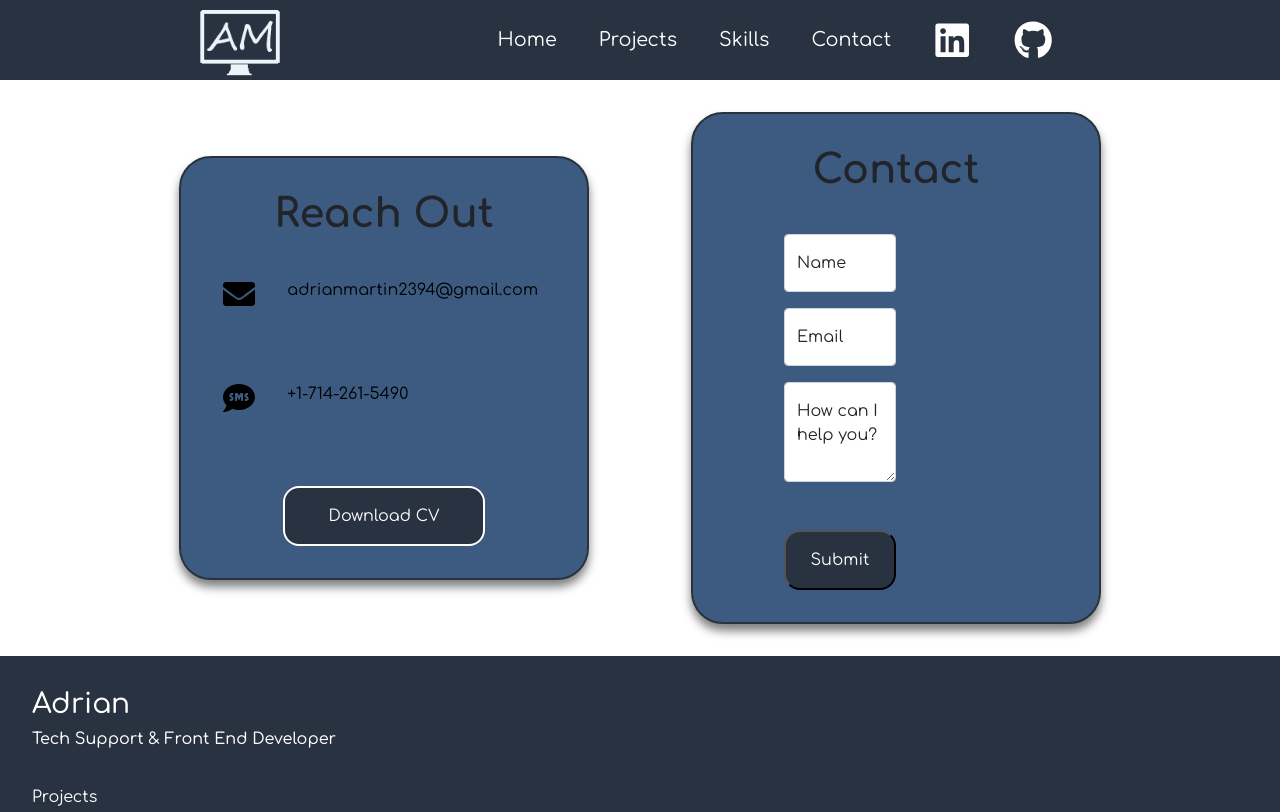
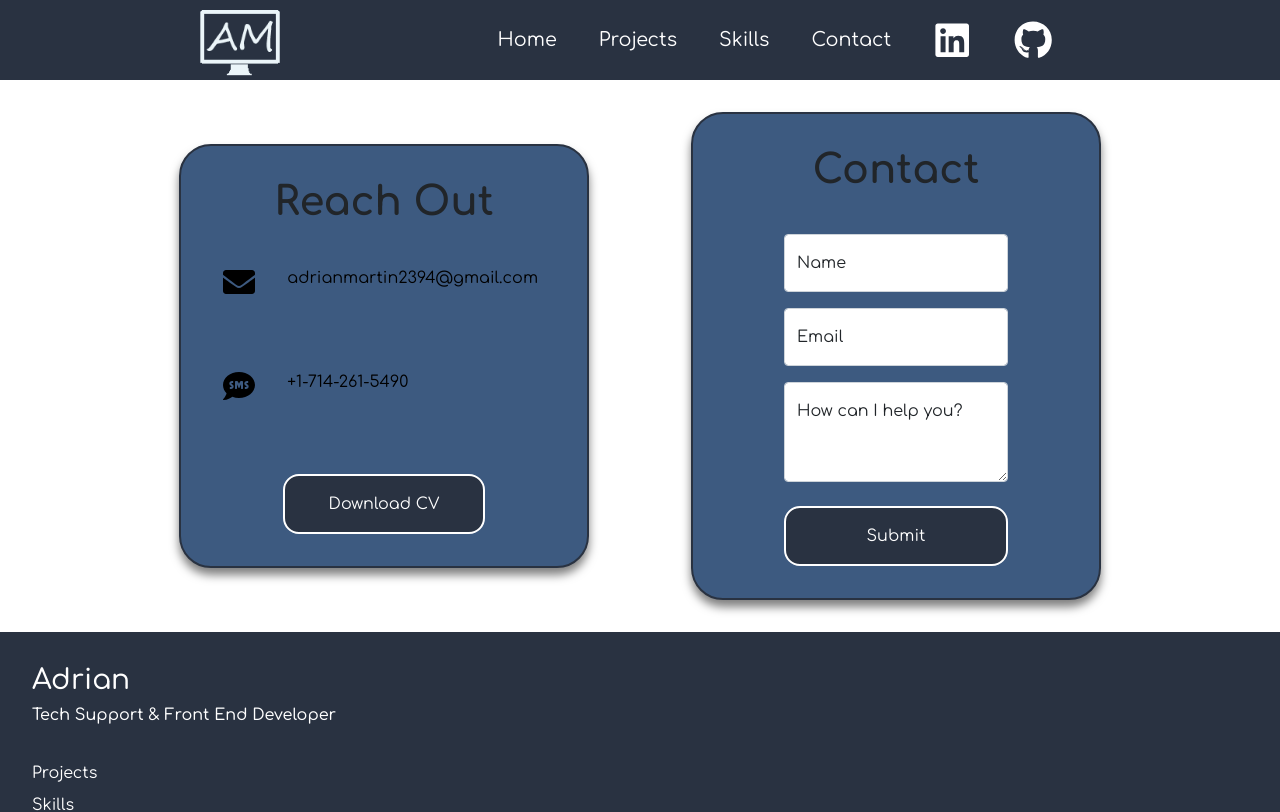
Before and after one commit to adrian-em94/portfolio_web, a React (Create React App) app: page /Contact in a window 1280 px wide. Shown: the top 812 px of the page. Built offline with nearby package versions, Linux system fonts and the light colour scheme.

Commit message:
css button

```diff
--- a/src/components/Contact/InputForm.css
+++ b/src/components/Contact/InputForm.css
@@ -1,20 +1,23 @@
-Form {
-  width: 50%;
+:root {
+  --darkblue: rgb(41, 50, 65);
 }
-
-.formslots {
-  margin-top: 1em;
-}
-
-.formtextarea {
-  height: 200px;
+form {
+  width: 100%;
 }
 
 .submit-btn {
-  margin-top: 2em;
+  margin-top: 0.5em;
   color: #fff;
   padding: 1em;
   background-color: var(--darkblue);
   width: 100%;
+  border: #fff 2px solid;
   border-radius: 1em;
 }
+
+.submit-btn:hover {
+  color: #000;
+  background-color: #fff;
+  border: #000 2px solid;
+  transition: all 0.3s ease-out;
+}
```
